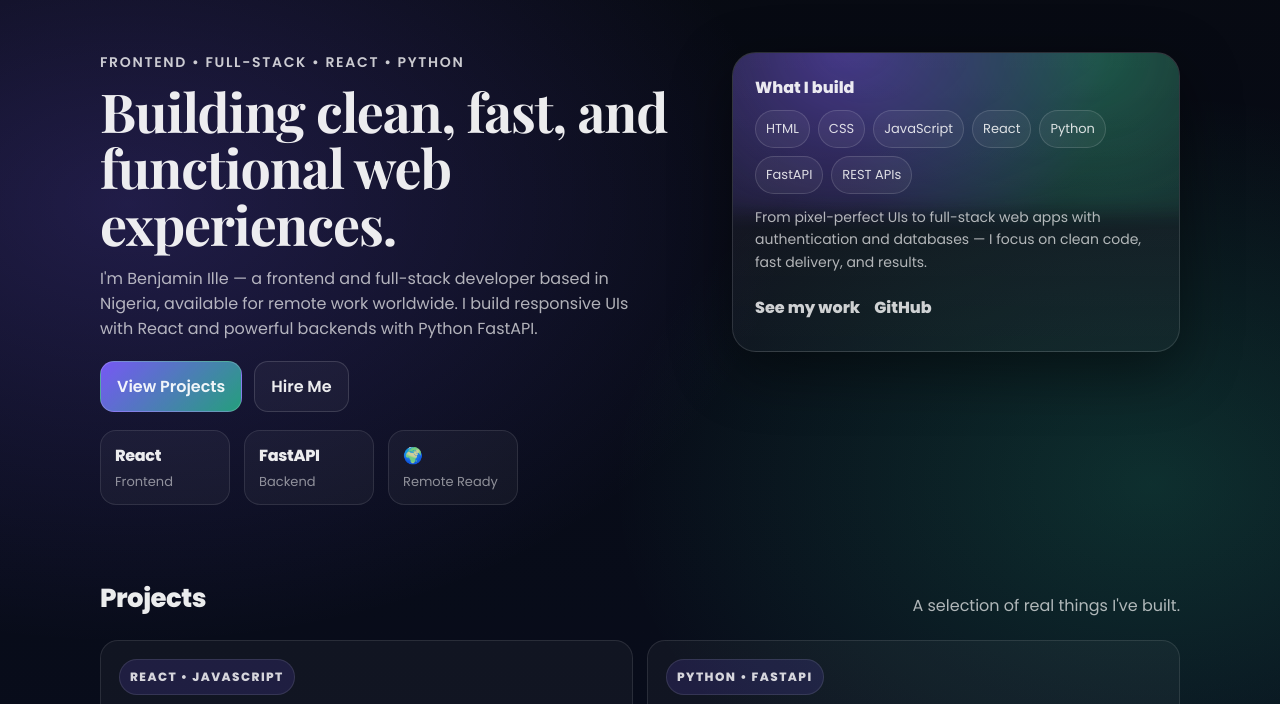
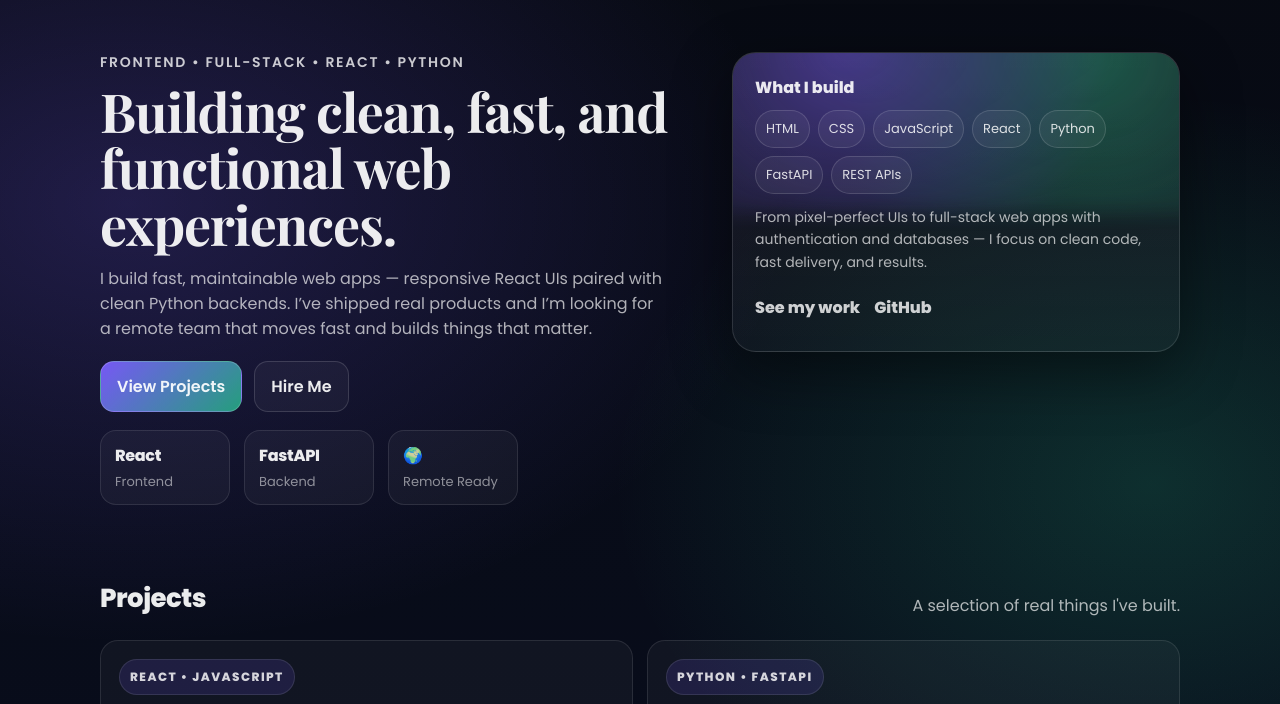
Before and after one commit to benjidex/Portfolio, a website: page index.html in a window 1280 px wide. Shown: the part 76-780 px from the top of the page. Drawn offline with nearby package versions, Linux system fonts and the light colour scheme.

Commit message:
Update index.html

```diff
--- a/index.html
+++ b/index.html
@@ -44,8 +44,8 @@
         <p class="eyebrow">Frontend • Full-Stack • React • Python</p>
         <h1 class="headline">Building clean, fast, and functional web experiences.</h1>
         <p class="lead">
-          I'm Benjamin Ille — a frontend and full-stack developer based in Nigeria, available for remote work worldwide.
-          I build responsive UIs with React and powerful backends with Python FastAPI.
+          I build fast, maintainable web apps — responsive React UIs paired with clean Python backends.
+          I’ve shipped real products and I’m looking for a remote team that moves fast and builds things that matter.
         </p>
         <div class="cta-row">
           <a class="btn btn-primary" href="#projects">View Projects</a>
```
